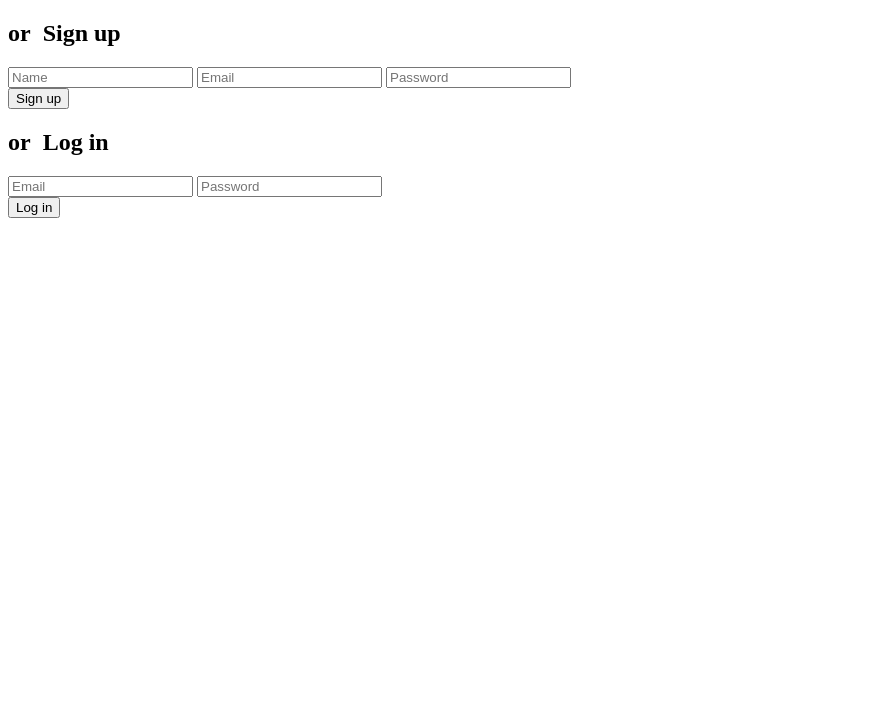
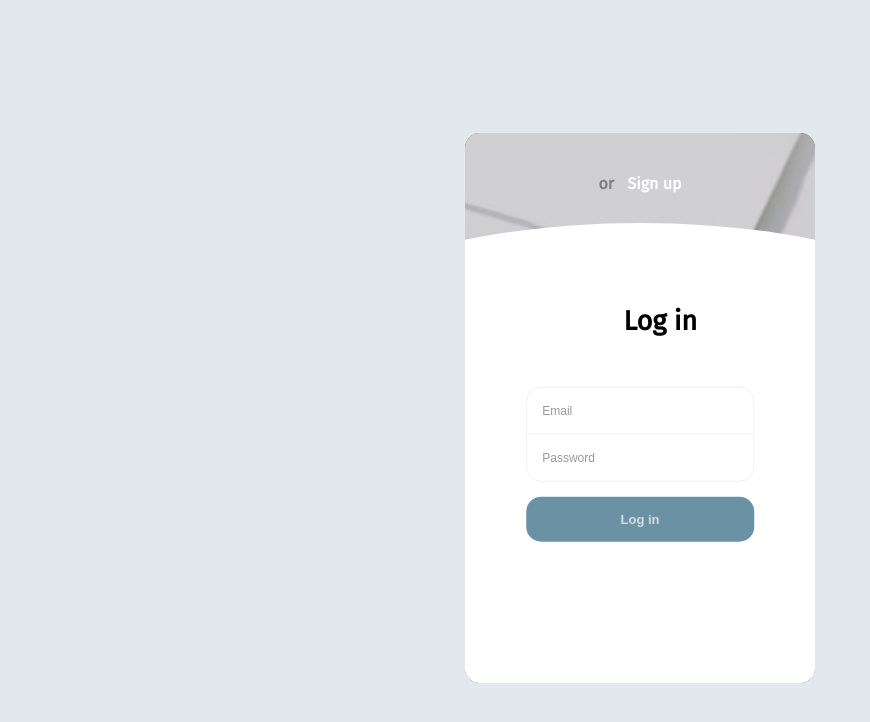
Before and after one commit to dhruvalSoni2612/JewelleryWebsite, a plain HTML site: page html/login.html in a window 1280 px wide. Shown: the whole page, without its empty margins (0-870 px from the left). Drawn offline with Linux system fonts and the light colour scheme; files that its build step writes are made by us from their sources; the site is published under a folder, as on GitHub Pages, so addresses that start at the root find nothing; files whose address does not match are found by name.

Commit message:
Update login.html

```diff
--- a/html/login.html
+++ b/html/login.html
@@ -4,7 +4,7 @@
     <meta charset="UTF-8">
     <meta name="viewport" content="width=device-width, initial-scale=1.0">
     <title>Login</title>
-    <link rel="stylesheet" href="/css/loginStyle.css" />
+    <link rel="stylesheet" href="./css/loginStyle.css" />
 </head>
 <body>
     <div class="form-structor">
```
